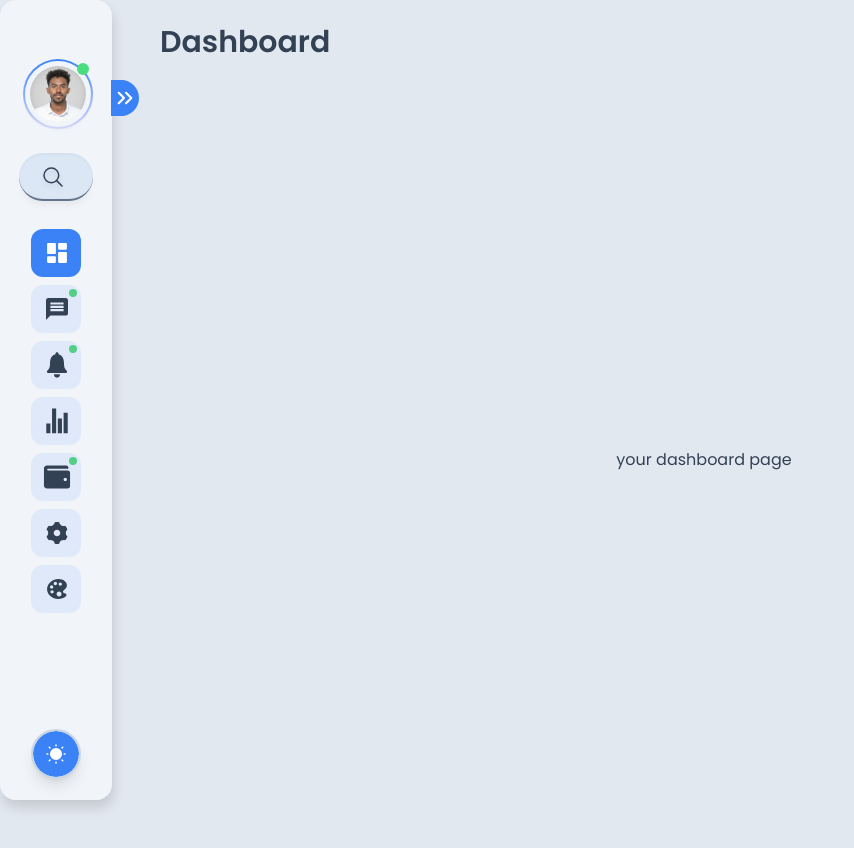
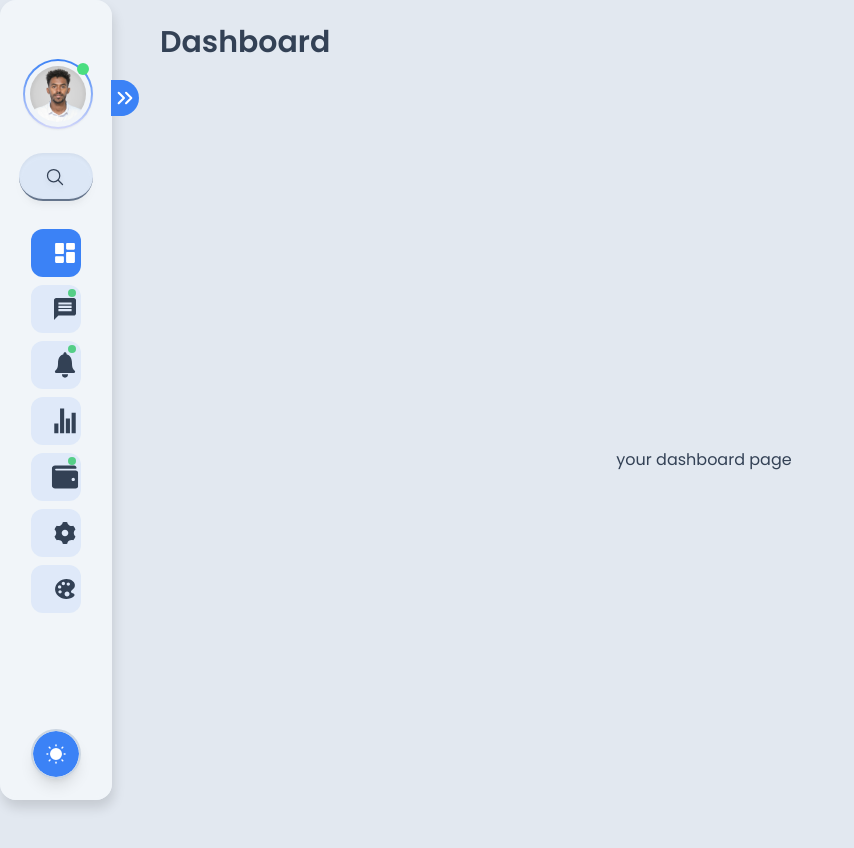
Before and after one commit to Elijah-05/responsive-sidebar, a React (Vite) app: page / in a window 1280 px wide. Shown: the top 848 px of the page, without its empty margins (0-854 px from the left). Built offline with nearby package versions, Linux system fonts and the light colour scheme.

Commit message:
feat: sidebar tooltip disabled and smooth animation in components and finalized

```diff
--- a/src/components/list/List.tsx
+++ b/src/components/list/List.tsx
@@ -29,7 +29,7 @@ const List = ({
 
   const variableStyle = `${currentTheme.primary_color.bg} ${
     isActive ? "bg-opacity-100" : "hover:bg-opacity-30"
-  } ${isCollapsed ? "px-3 md:px-1 md:mx-2" : "px-3"} `;
+  } ${isCollapsed ? "px-3 px-1 mx-2" : "px-3"} `;
 
   return (
     <div
@@ -38,7 +38,7 @@ const List = ({
     >
       <div
         className={`flex gap-3 ${
-          isCollapsed ? "md:translate-x-[10px] gap-0 hover:md:overflow-visible" : ""
+          isCollapsed ? "translate-x-[10px] gap-0 hover:overflow-visible" : ""
         } items-center duration-500`}
       >
         <button
@@ -51,7 +51,7 @@ const List = ({
         <p
           className={`  ${
             isCollapsed
-              ? `md:w-0 md:text-[0rem] md:opacity-50 group-hover:md:text-base group-hover:md:scale-100 group-hover:md:w-auto group-hover:md:opacity-100 group-hover:md:translate-x-11 duration-300`
+              ? `w-0 text-[0rem] opacity-50 duration-300`
               : "w-auto opacity-100 duration-500 "
           } ${
             isActive
@@ -64,7 +64,7 @@ const List = ({
       </div>
       <button
         className={`shrink-0 ${
-          isCollapsed ? "md:scale-0 md:opacity-0" : "scale-100 opacity-100"
+          isCollapsed ? "scale-0 opacity-0" : "scale-100 opacity-100"
         }  ${
           isActive ? "text-white" : currentTheme.text_color
         } mr-3 duration-500`}
@@ -73,7 +73,9 @@ const List = ({
       </button>
       <div
         className={`absolute right-0 animate-pulse group-hover:animate-none ${
-          isCollapsed ? "-translate-x-[5px] md:-translate-x-1 -translate-y-[12px] md:-translate-y-[16px]" : "-translate-x-2"
+          isCollapsed
+            ? "-translate-x-[5px] -translate-x-1 -translate-y-[12px] -translate-y-[16px]"
+            : "-translate-x-2"
         } ${
           !notifi && "hidden"
         } bg-green-500 w-2 h-2 rounded-full duration-300`}
--- a/src/components/search/Search.tsx
+++ b/src/components/search/Search.tsx
@@ -15,23 +15,23 @@ const Search = ({ isCollapsed, toggleSideBar }: CollapsePropsType) => {
 
   return (
     <div
-      className={`${currentTheme.primary_color.bg} mx-4 bg-opacity-10 group ${
+      className={`${currentTheme.primary_color.bg} group mx-4 bg-opacity-10 group ${
         isInputFocused
           ? `border-t-2 border-b-2 ${currentTheme.primary_color.border}`
           : "border-t-0 border-b-2 border-slate-500"
-      } flex items-center gap-2 px-4 h-12 rounded-3xl shadow-inner transition-all duration-300`}
+      } flex items-center gap-2 px-4 h-12 rounded-3xl shadow-inner cursor-pointer transition-all duration-300`}
     >
       <SearchIcon
         onClick={() => isCollapsed && handleExpandSearch()}
         className={` mt-[2px] ml-[2px] ${currentTheme.text_color} ${
-          isCollapsed && "scale-125 md:scale-150 md:translate-x-1/2"
+          isCollapsed && "ml-[4px] scale-125 group-hover:scale-150 translate-x-1/2"
         } transition-all duration-500`}
       />
       <input
         ref={inputRef}
         type="text"
         className={`${
-          isCollapsed ? "md:w-0 md:opacity-0" : "w-full opacity-100"
+          isCollapsed ? "w-0 opacity-0" : "w-full opacity-100"
         } bg-transparent h-full placeholder:${
           currentTheme.text_color
         } duration-300 ${
@@ -41,14 +41,14 @@ const Search = ({ isCollapsed, toggleSideBar }: CollapsePropsType) => {
         onFocus={() => setInputFocused(true)}
         onBlur={() => setInputFocused(false)}
       />
-      <span
+      {/* <span
         className={`absolute scale-0 opacity-0 ${
           isCollapsed &&
-          "group-hover:md:scale-100 group-hover:md:opacity-100 group-hover:md:translate-x-[86px]"
+          "group-hover:scale-100 group-hover:opacity-100 group-hover:translate-x-[86px]"
         } ${currentTheme.text_color} duration-300`}
       >
         Search
-      </span>
+      </span> */}
     </div>
   );
 };
--- a/src/components/side_bar/SideBar.tsx
+++ b/src/components/side_bar/SideBar.tsx
@@ -38,7 +38,7 @@ const SideBar = ({ isCollapsed, toggleSideBar }: CollapsePropsType) => {
         isCollapsed
           ? "-translate-x-[330px] md:translate-x-0 w-[330px] md:w-28"
           : "w-[330px]"
-      }  fixed z-[99] h-screen top-0 left-0 pt-14 rounded-2xl transition-all duration-500 shadow-[2px_8px_12px_#00000020]`}
+      }  fixed z-50 h-screen top-0 left-0 pt-14 rounded-2xl transition-all duration-500 shadow-[2px_8px_12px_#00000020]`}
     >
       <div
         className={`relative ${
--- a/src/components/switch/ThemeSwitch.tsx
+++ b/src/components/switch/ThemeSwitch.tsx
@@ -22,7 +22,7 @@ const ThemeSwitch = ({ isCollapsed }: CollapsePropsType) => {
   return (
     <div
       className={`group relative flex items-center justify-evenly ${
-        isCollapsed ? "shrink-0 h-[50px] w-[50px] mx-auto" : "w-full h-12"
+        isCollapsed ? "shrink-0 h-[50px] w-[50px] mx-auto hover:scale-110" : "w-full h-12"
       }  overflow-hidden border-2 ${
         theme.border_color
       } bg-opacity-5 grow rounded-full shadow-lg duration-500`}
@@ -88,7 +88,7 @@ const ThemeSwitch = ({ isCollapsed }: CollapsePropsType) => {
       <span
         className={`text-xl absolute right-0 ${
           isCollapsed
-            ? "group-hover:translate-x-[105px] group-hover:scale-100 md:opacity-0 group-hover:opacity-100 scale-0"
+            ? "group-hover: translate-x-[105px] group-hover: scale-100 md:opacity-0 group-hover: opacity-100 s cale-0"
             : "hidden"
         } ${theme.text_color} transition-all duration-300`}
       >
```
